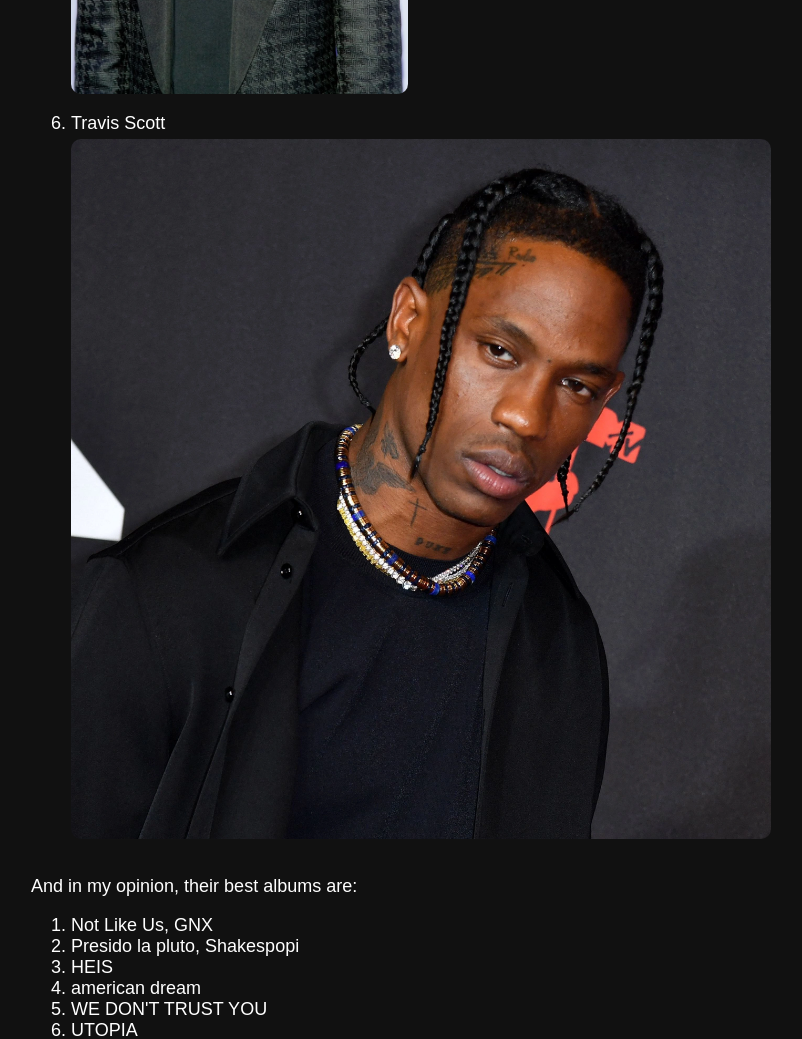
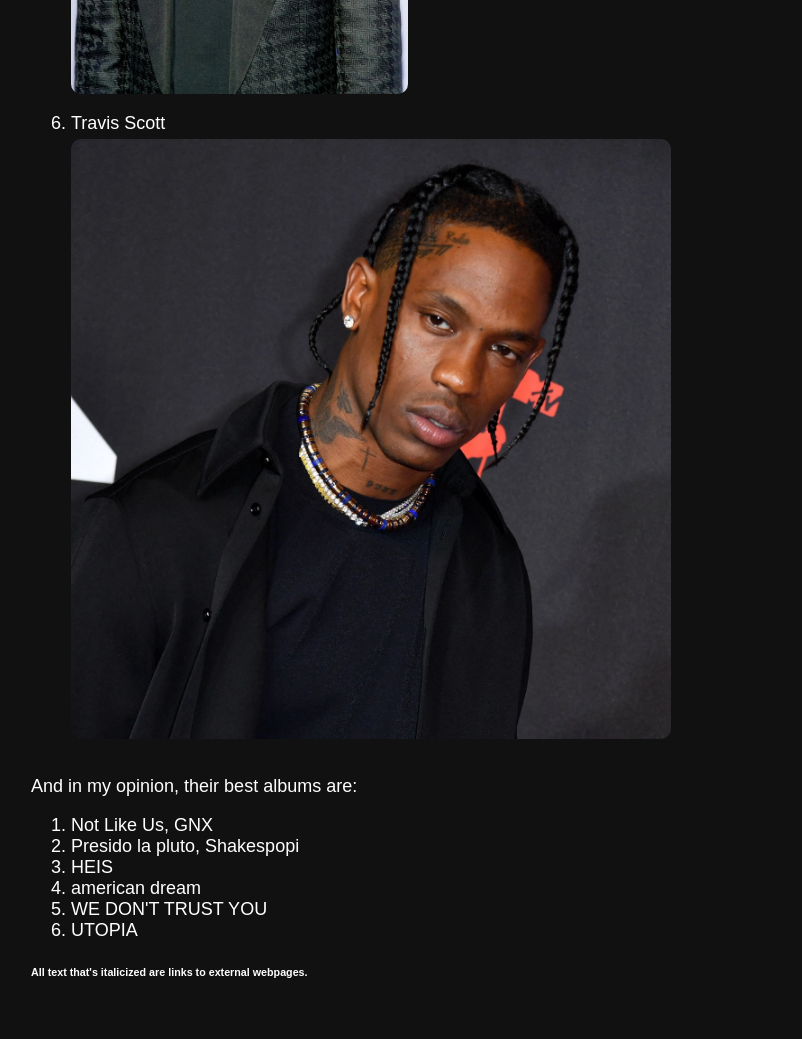
Before and after one commit to kamseunaam/second-website, a plain HTML site: page thingsilike.html in a window 1280 px wide. Shown: the part 4140-5179 px from the top of the page, without its empty margins (152-954 px from the left). After the commit the page ends 5143 px from the top, so only its background shows below. Drawn offline with Linux system fonts and the light colour scheme.

Commit message:
Update thingsilike.html

```diff
--- a/thingsilike.html
+++ b/thingsilike.html
@@ -59,7 +59,7 @@
         <li>Metro Boomin</li>
         <img class="artistpics" src="./images/METRO.webp" alt="Picture of Metro Boomin" width="337" height="500"/>
         <li>Travis Scott</li>
-        <img class="artistpics" src="./images/travis.webp" alt="Picture of Travis Scott" width="700" height="700"/>
+        <img class="artistpics" src="./images/travis.webp" alt="Picture of Travis Scott" width="600" height="600"/>
         </ol>
 
  <p>And in my opinion, their best albums are:</p>
```
